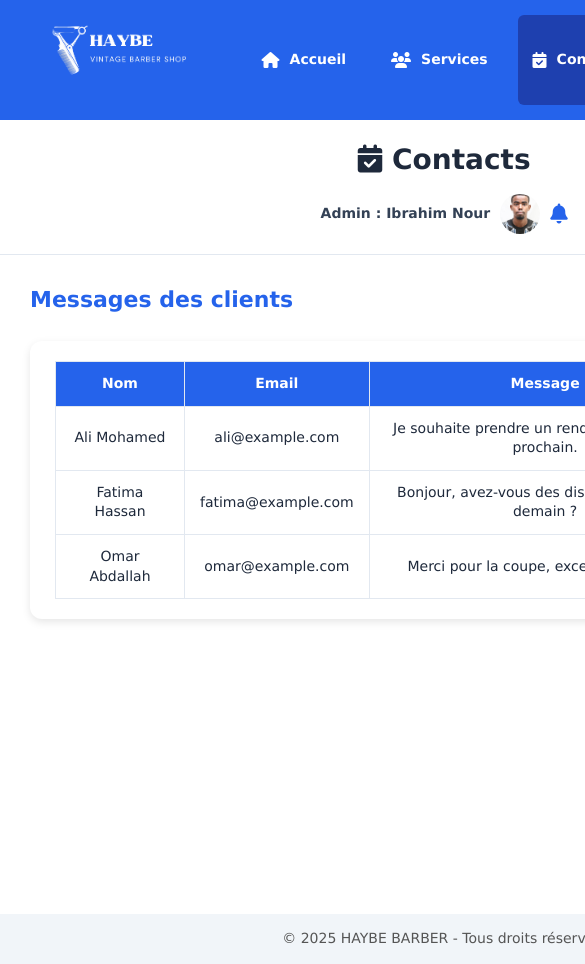
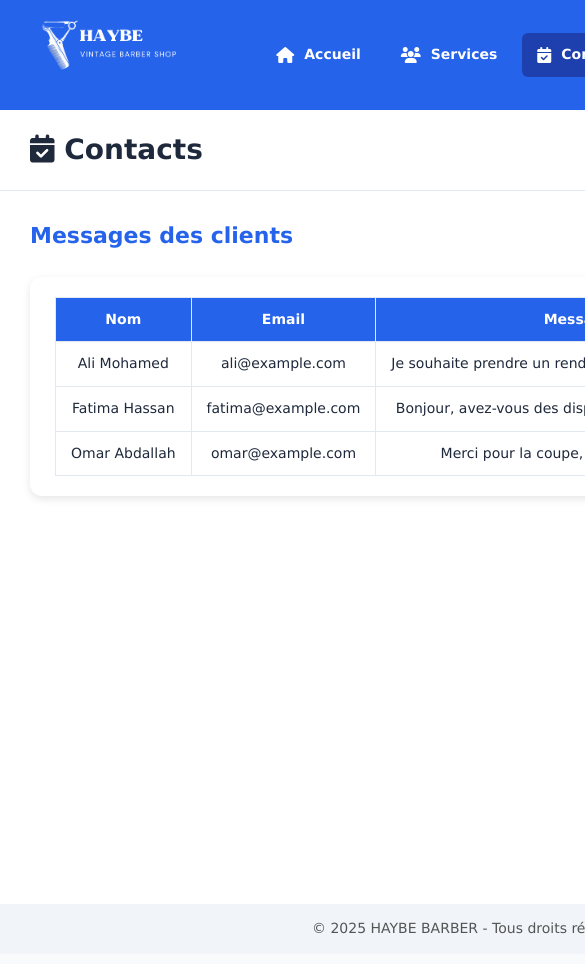
Before and after one commit to Ibrahima-NI/dashboard, a plain HTML site: page contacts.html in a window 390 px wide. Shown: the top 964 px of the page, 585 px wide, since content can reach past the window. Drawn offline with Linux system fonts and the light colour scheme.

Commit message:
Responsive

```diff
--- a/style.css
+++ b/style.css
@@ -617,47 +617,47 @@ footer.footer {
 }
 
 /* RESPONSIVE */
-@media (max-width: 1024px) {
-  .colonnes-contenu {
-    grid-template-columns: 1fr;
+/* 📱 Tablettes : largeur <= 1024px */
+@media screen and (max-width: 1024px) {
+  .conteneur {
+    grid-template-columns: 70px 1fr; /* Sidebar plus petite */
+  }
+
+  .menu a span {
+    display: none; /* Cacher le texte, ne laisser que les icônes */
+  }
+
+  .form-profil {
+    max-width: 80%;
   }
 }
 
-@media (max-width: 700px) {
+/* 📱 Mobiles : largeur <= 700px */
+@media screen and (max-width: 700px) {
   .conteneur {
-    grid-template-columns: 1fr;
+    grid-template-columns: 1fr; /* Sidebar en haut */
   }
 
   .barre-laterale {
-    height: auto;
-    padding: 15px 20px;
     flex-direction: row;
     justify-content: space-between;
+    align-items: center;
+    padding: 10px;
+    height: auto;
   }
 
   .menu {
     display: flex;
-    gap: 15px;
+    gap: 10px;
   }
 
-  .entete {
-    flex-direction: column;
-    gap: 15px;
-    padding: 20px;
+  .form-profil {
+    max-width: 100%;
   }
 
-  .barre-statistiques {
-    flex-wrap: wrap;
-    gap: 15px;
-    padding: 20px;
-  }
-
-  .cartes-statistiques {
-    overflow-x: visible;
-    justify-content: center;
-  }
-
-  .bouton-ajouter-rdv {
-    width: 100%;
+  table {
+    display: block;
+    overflow-x: auto;
+    white-space: nowrap;
   }
 }
```
Also changed, not shown: profil.html (+1 -1 lines).
